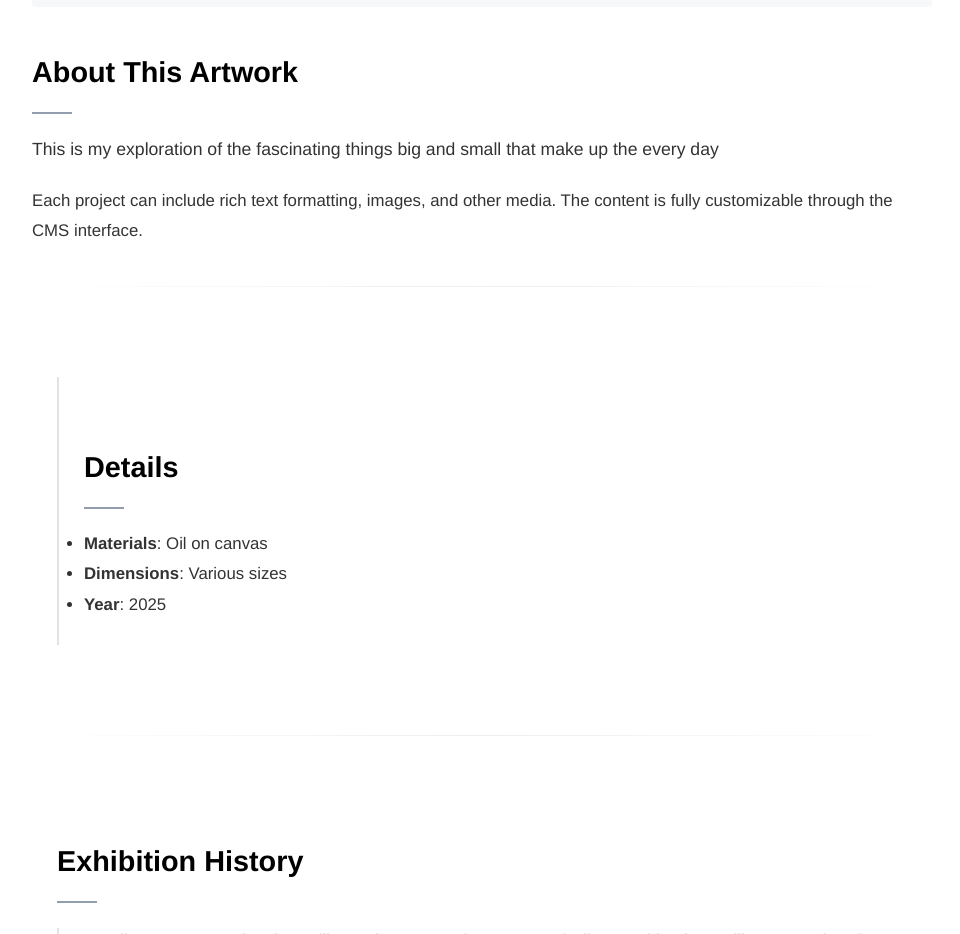
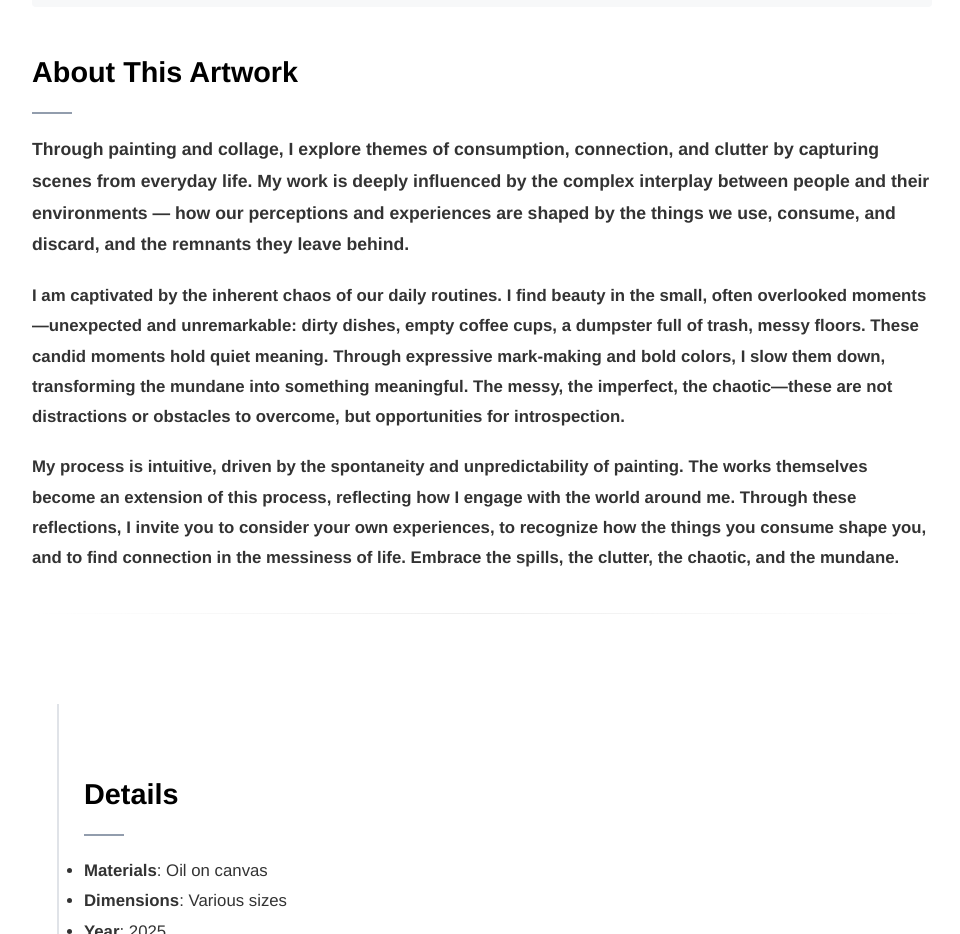
Before and after one commit to Sean-Michael/amieart-static, an Eleventy site: page src/_projects/sample-project.md in a window 1280 px wide. Shown: the part 1100-2034 px from the top of the page, without its empty margins (158-1118 px from the left). Built offline with nearby package versions, Linux system fonts and the light colour scheme; Eleventy itself is replaced by a stand-in of ours; files that its build step writes are made by us from their sources.

Commit message:
Update Projects “sample-project”

```diff
--- a/src/_projects/sample-project.md
+++ b/src/_projects/sample-project.md
@@ -12,9 +12,13 @@ artworks:
 ---
 ## About This Artwork
 
-This is my exploration of the fascinating things big and small that make up the every day
+**Through painting and collage, I explore themes of consumption, connection, and clutter by capturing scenes from everyday life. My work is deeply influenced by the complex interplay between people and their environments — how our perceptions and experiences are shaped by the things we use, consume, and discard, and the remnants they leave behind.**
 
-Each project can include rich text formatting, images, and other media. The content is fully customizable through the CMS interface.
+**I am captivated by the inherent chaos of our daily routines. I find beauty in the small, often overlooked moments—unexpected and unremarkable: dirty dishes, empty coffee cups, a dumpster full of trash, messy floors. These candid moments hold quiet meaning. Through expressive mark-making and bold colors, I slow them down, transforming the mundane into something meaningful. The messy, the imperfect, the chaotic—these are not distractions or obstacles to overcome, but opportunities for introspection.**
+
+**My process is intuitive, driven by the spontaneity and unpredictability of painting. The works themselves become an extension of this process, reflecting how I engage with the world around me. Through these reflections, I invite you to consider your own experiences, to recognize how the things you consume shape you, and to find connection in the messiness of life. Embrace the spills, the clutter, the chaotic, and the mundane.**
+
+
 
 ## Details
 
```
